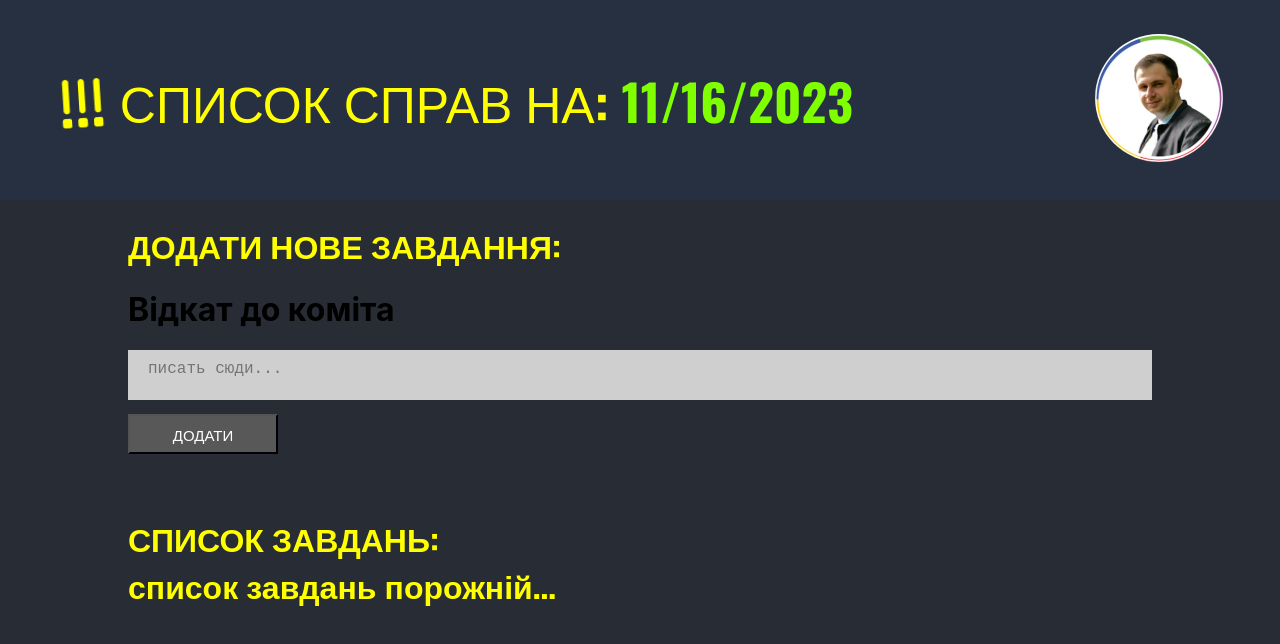
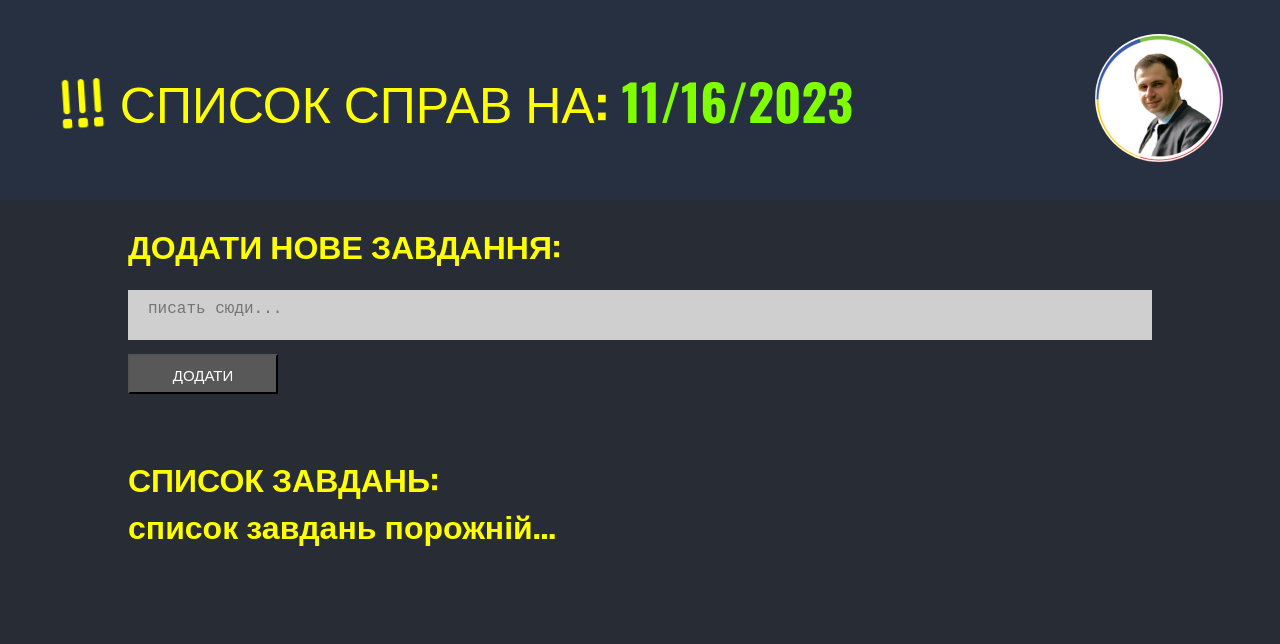
Before and after one commit to RomanKozlovsky/to_do_list, a React (Create React App) app: page /Body in a window 1280 px wide. Shown: the top 644 px of the page. Built offline with nearby package versions, Linux system fonts and the light colour scheme.

Commit message:
the editing form does not skip empty fields

```diff
--- a/src/components/body/left side/left.jsx
+++ b/src/components/body/left side/left.jsx
@@ -11,7 +11,6 @@ function Left(props) {
             <div className={style.leftSideWrapper}>
                 <form ref={myForm} >
                     <h1 className={style.leftSideTitle}>ДОДАТИ НОВЕ ЗАВДАННЯ:</h1>
-                    <h1>Відкат до коміта</h1>
                     <textarea onChange={(event) => setTextAreaValue(event.target.value)} type="text" placeholder="писать сюди..." />
                     <button className={style.btn} type="button" onClick={() => {
                         myForm.current.reset();
--- a/src/components/body/right side/right.jsx
+++ b/src/components/body/right side/right.jsx
@@ -23,7 +23,8 @@ function Right(props) {
                                 {props.taskIsDone && index.id == props.currentId ? <div className={style.taskDone}>{index.text}</div> : <div>{index.text}</div>}
                                 <div>
                                     <span onClick={() => props.doneTask(index.id)} className={`${style.taskStyleIcon} ${style.green}`} ><FontAwesomeIcon icon={faCheck} /></span>
-                                    <span onClick={() => (props.setupForm(index.id, index.text), setEditForm(!editFormClick))} className={`${style.taskStyleIcon} ${style.yellow}`}><FontAwesomeIcon icon={faHammer} /></span>
+                                    <span onClick={() => (props.setupForm(index.id, index.text), setEditForm(!editFormClick))}
+                                        className={`${style.taskStyleIcon} ${style.yellow}`}><FontAwesomeIcon icon={faHammer} /></span>
                                     <span onClick={() => props.deleteTask(index.id)} className={`${style.taskStyleIcon} ${style.red}`}><FontAwesomeIcon icon={faTrash} /></span>
                                 </div>
                             </div>
@@ -31,7 +32,8 @@ function Right(props) {
                         {editFormClick && index.id === props.currentId && <div>
                             <form className={style.editForm}>
                                 <input onChange={(event) => setInputValue(event.target.value)} type="text" placeholder='введіть зміни' /><br />
-                                <button onClick={() => (setEditForm(!editFormClick), props.editTask(index.id, inputValue))} type='sybmut'>ЗМІНИТИ</button>
+                                <button disabled={!inputValue.length} onClick={() => (setEditForm(!editFormClick),
+                                    props.editTask(index.id, inputValue), setInputValue(''))} type='sybmut'>ЗМІНИТИ</button>
                             </form>
                         </div>}
                     </div>
```
